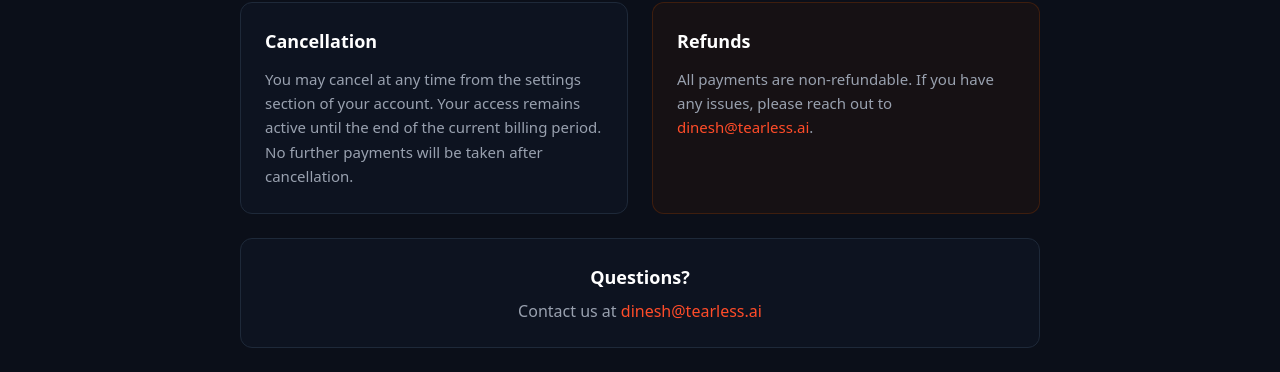
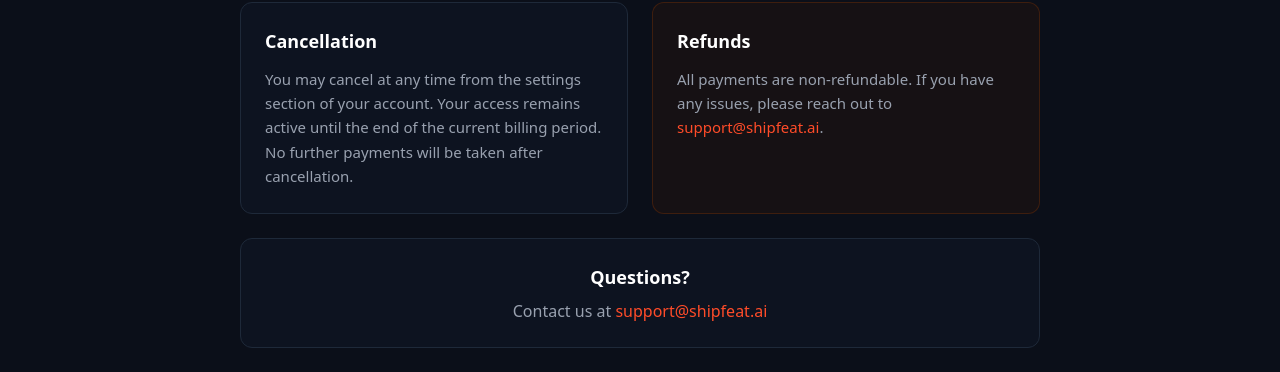
Before and after one commit to tearless-ai/shipfeat-www, a Next.js app: page /fulfillment in a window 1280 px wide. Shown: the part 998-1370 px from the top of the page. Built offline with nearby package versions, Linux system fonts and the light colour scheme.

Commit message:
fix: replace dinesh@tearless.ai with support@shipfeat.ai across all pages

```diff
--- a/app/fulfillment/page.tsx
+++ b/app/fulfillment/page.tsx
@@ -79,14 +79,14 @@ export default function FulfillmentPage() {
             <div className="rounded-xl border border-amber-900/40 bg-amber-950/20 p-6">
               <h2 className="text-lg font-semibold text-white mb-3">Refunds</h2>
               <p className="text-[15px] text-gray-400 leading-relaxed">
-                All payments are non-refundable. If you have any issues, please reach out to <a href="mailto:dinesh@tearless.ai" className="text-[#FF4C29] hover:underline font-medium">dinesh@tearless.ai</a>.
+                All payments are non-refundable. If you have any issues, please reach out to <a href="mailto:support@shipfeat.ai" className="text-[#FF4C29] hover:underline font-medium">support@shipfeat.ai</a>.
               </p>
             </div>
           </div>
 
           <div className="rounded-xl border border-gray-800 bg-gray-900/50 p-6 text-center">
             <h2 className="text-lg font-semibold text-white mb-2">Questions?</h2>
-            <p className="text-gray-400">Contact us at <a href="mailto:dinesh@tearless.ai" className="text-[#FF4C29] hover:underline font-medium">dinesh@tearless.ai</a></p>
+            <p className="text-gray-400">Contact us at <a href="mailto:support@shipfeat.ai" className="text-[#FF4C29] hover:underline font-medium">support@shipfeat.ai</a></p>
           </div>
         </div>
       </div>
--- a/app/pricing/page.tsx
+++ b/app/pricing/page.tsx
@@ -269,7 +269,7 @@ export default function PricingPage() {
               </div>
 
               <a
-                href="mailto:dinesh@tearless.ai"
+                href="mailto:support@shipfeat.ai"
                 className="flex items-center justify-center gap-2 px-5 py-3 bg-transparent hover:bg-[#1E293B] text-gray-300 hover:text-white text-sm font-semibold rounded-lg border border-gray-700 hover:border-gray-600 transition-colors mb-8"
               >
                 Contact Us
@@ -409,8 +409,8 @@ export default function PricingPage() {
               a={
                 <>
                   Email{" "}
-                  <a href="mailto:dinesh@tearless.ai" className="text-[#FF4C29] hover:underline">
-                    dinesh@tearless.ai
+                  <a href="mailto:support@shipfeat.ai" className="text-[#FF4C29] hover:underline">
+                    support@shipfeat.ai
                   </a>{" "}
                   for volume pricing, SSO, or anything custom.
                 </>
--- a/app/privacy/page.tsx
+++ b/app/privacy/page.tsx
@@ -93,7 +93,7 @@ export default function PrivacyPage() {
 
           <div className="rounded-xl border border-gray-800 bg-gray-900/50 p-6 text-center">
             <h2 className="text-lg font-semibold text-white mb-2">Questions?</h2>
-            <p>Reach out to <a href="mailto:dinesh@tearless.ai" className="text-[#FF4C29] hover:underline font-medium">dinesh@tearless.ai</a></p>
+            <p>Reach out to <a href="mailto:support@shipfeat.ai" className="text-[#FF4C29] hover:underline font-medium">support@shipfeat.ai</a></p>
           </div>
         </div>
       </div>
--- a/app/terms/page.tsx
+++ b/app/terms/page.tsx
@@ -93,7 +93,7 @@ export default function TermsPage() {
 
         <div className="mt-10 rounded-xl border border-gray-800 bg-gray-900/50 p-6 text-center">
           <h2 className="text-lg font-semibold text-white mb-2">Questions?</h2>
-          <p className="text-gray-400">Contact us at <a href="mailto:dinesh@tearless.ai" className="text-[#FF4C29] hover:underline font-medium">dinesh@tearless.ai</a></p>
+          <p className="text-gray-400">Contact us at <a href="mailto:support@shipfeat.ai" className="text-[#FF4C29] hover:underline font-medium">support@shipfeat.ai</a></p>
         </div>
       </div>
     </section>
```
